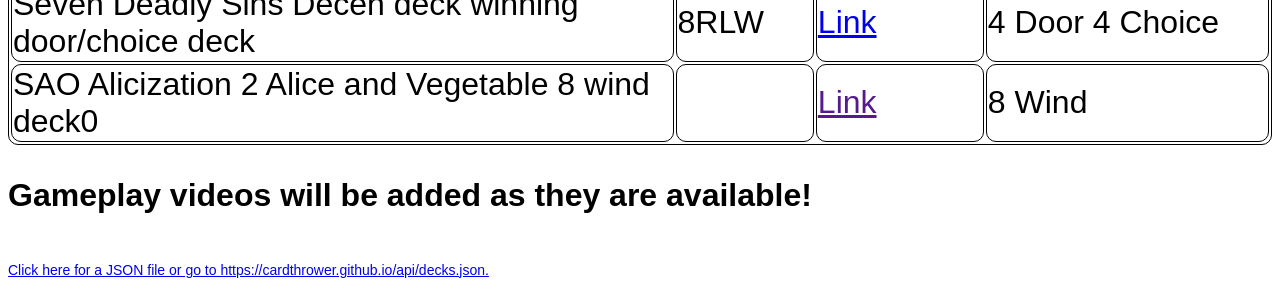
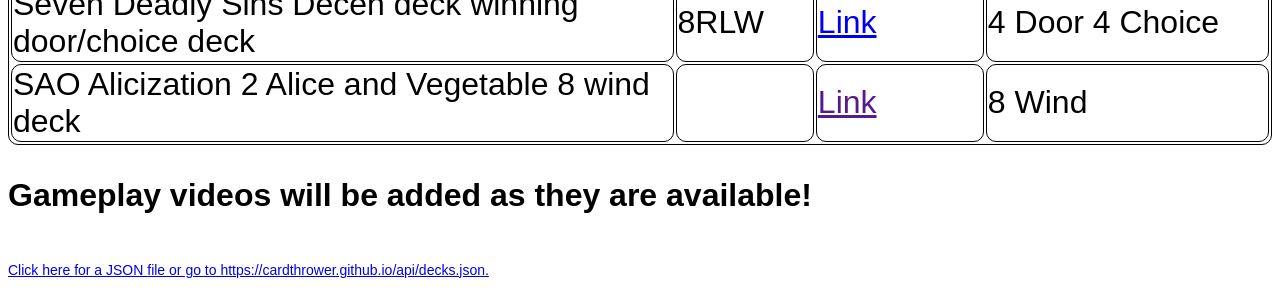
Before and after one commit to cardthrower/cardthrower.github.io, a Jekyll site: the page built from deck.html, in a window 1280 px wide. Shown: the part 580-880 px from the top of the page. Built offline with Jekyll 4.4.1, drawn with Linux system fonts in a browser that asks for light colours.

Commit message:
Updated Database

```diff
--- a/_data/decks.yml
+++ b/_data/decks.yml
@@ -25,7 +25,7 @@ decks:
   code: 8RLW
   decklogurl: https://decklog-en.bushiroad.com/view/8RLW
   climaxes: 4 Door 4 Choice
-- name: SAO Alicization 2 Alice and Vegetable 8 wind deck0
+- name: SAO Alicization 2 Alice and Vegetable 8 wind deck
   code:
   decklogurl:
   climaxes: 8 Wind
```
